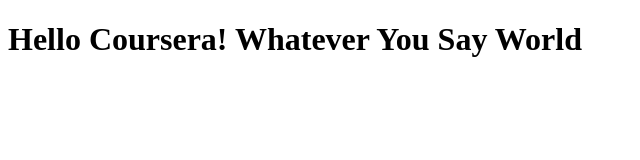
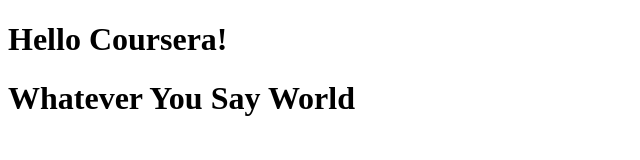
Before and after one commit to Magdy11111/coursera-test2, a plain HTML site: page site2/index.html in a window 1280 px wide. Shown: the whole page, without its empty margins (0-640 px from the left). Drawn offline with Linux system fonts and the light colour scheme.

Commit message:
World Network New

```diff
--- a/site2/index.html
+++ b/site2/index.html
@@ -6,8 +6,8 @@
 	<title>World Wide Web</title>
 </head>
 <body>
-<h1>Hello Coursera!
-	Whatever You Say World<h1>
+<h1>Hello Coursera!<h1>
+<h1>Whatever You Say World<h1>
 
 </body>
 </html>
```
